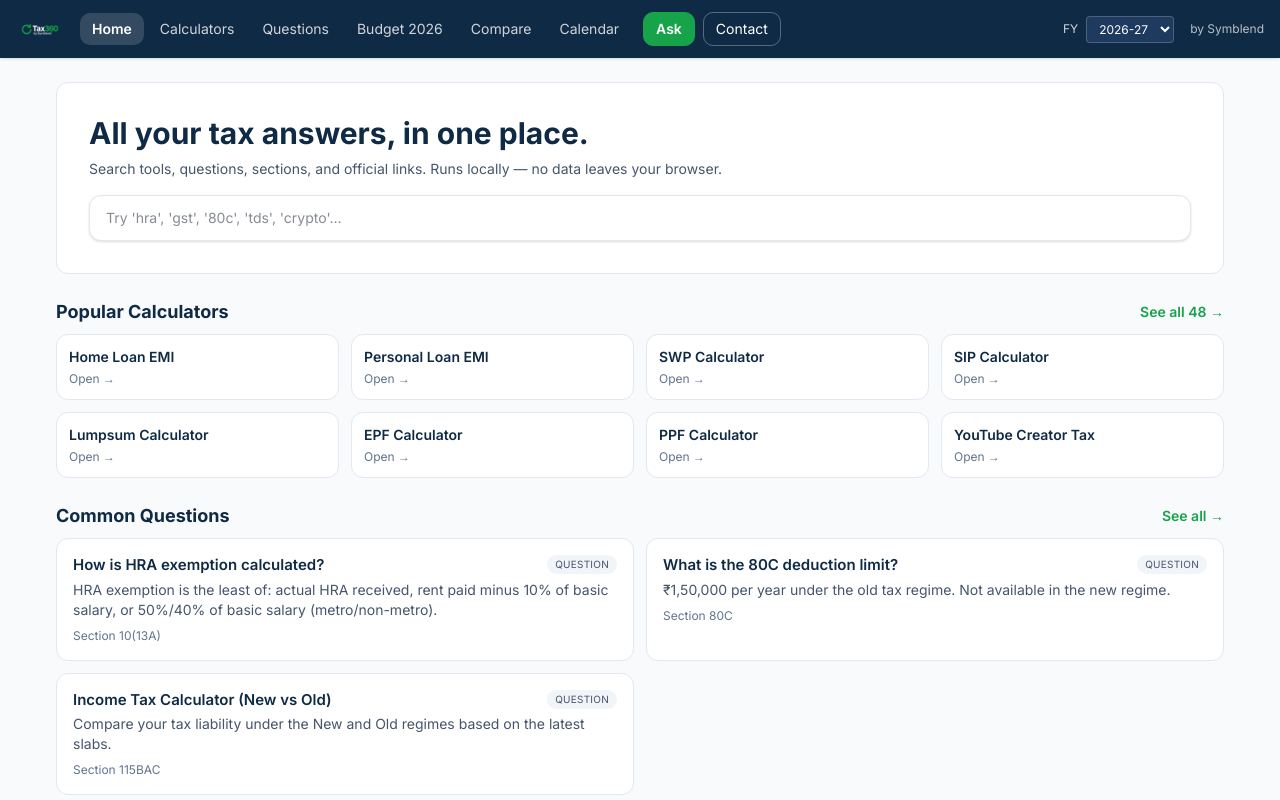
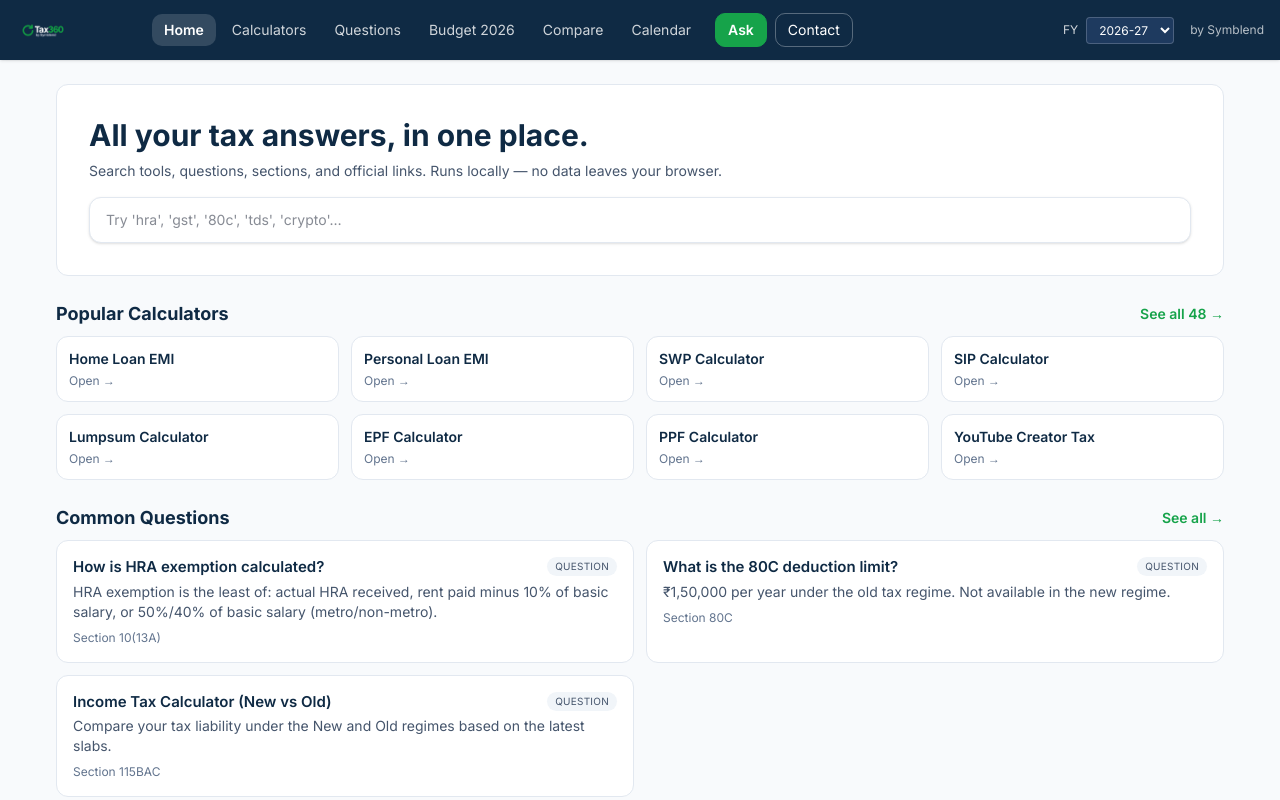
Before and after one commit to symblendlabs-cloud/tax360, a React (Vite) app: page / in a window 1280 px wide. Shown: the top 800 px of the page. Built offline with nearby package versions, Linux system fonts and the light colour scheme.

Commit message:
Fixed header logo sizing and visibility

```diff
--- a/src/core/ui/Layout.jsx
+++ b/src/core/ui/Layout.jsx
@@ -13,8 +13,12 @@ export default function Layout() {
       <header className="bg-[#0F2A44] text-white sticky top-0 z-50 shadow-sm">
         <div className="max-w-[1400px] mx-auto px-4 py-3 flex items-center justify-between gap-4 relative">
           <div className="flex items-center gap-4">
-            <Link to="/" className="flex items-center hover:opacity-90 transition">
-            {/* Logo */} <img src="/logo.png" alt="Tax360 by Symblend" className="h-8 w-auto" />
+            <Link to="/" className="flex items-center hover:opacity-90 transition min-w-[120px]">
+              <img
+                src="/logo.png"
+                alt="Tax360 by Symblend"
+                className="h-9 w-auto object-contain"
+              />
             </Link>
             <NavMenu />
           </div>
```
